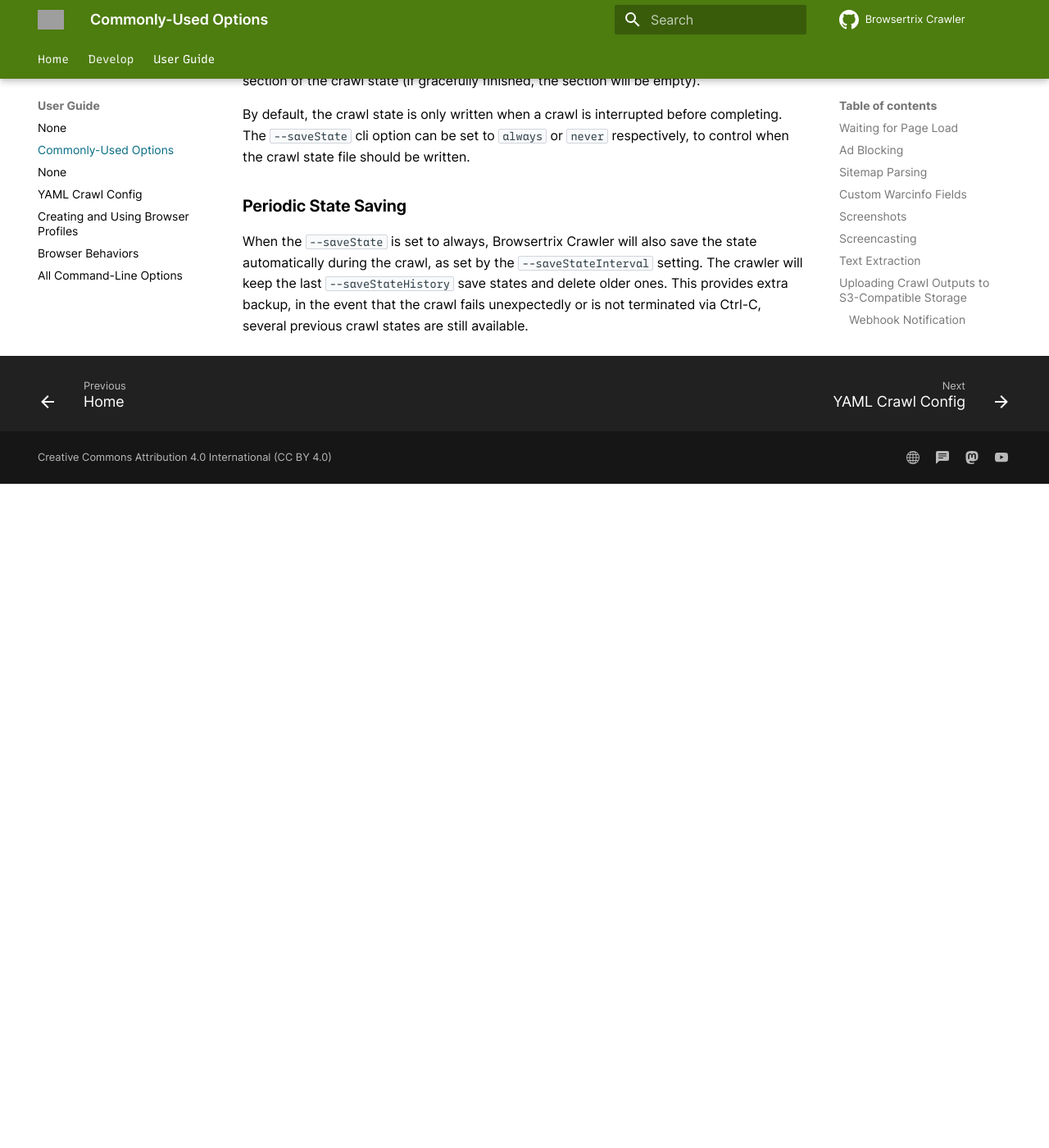
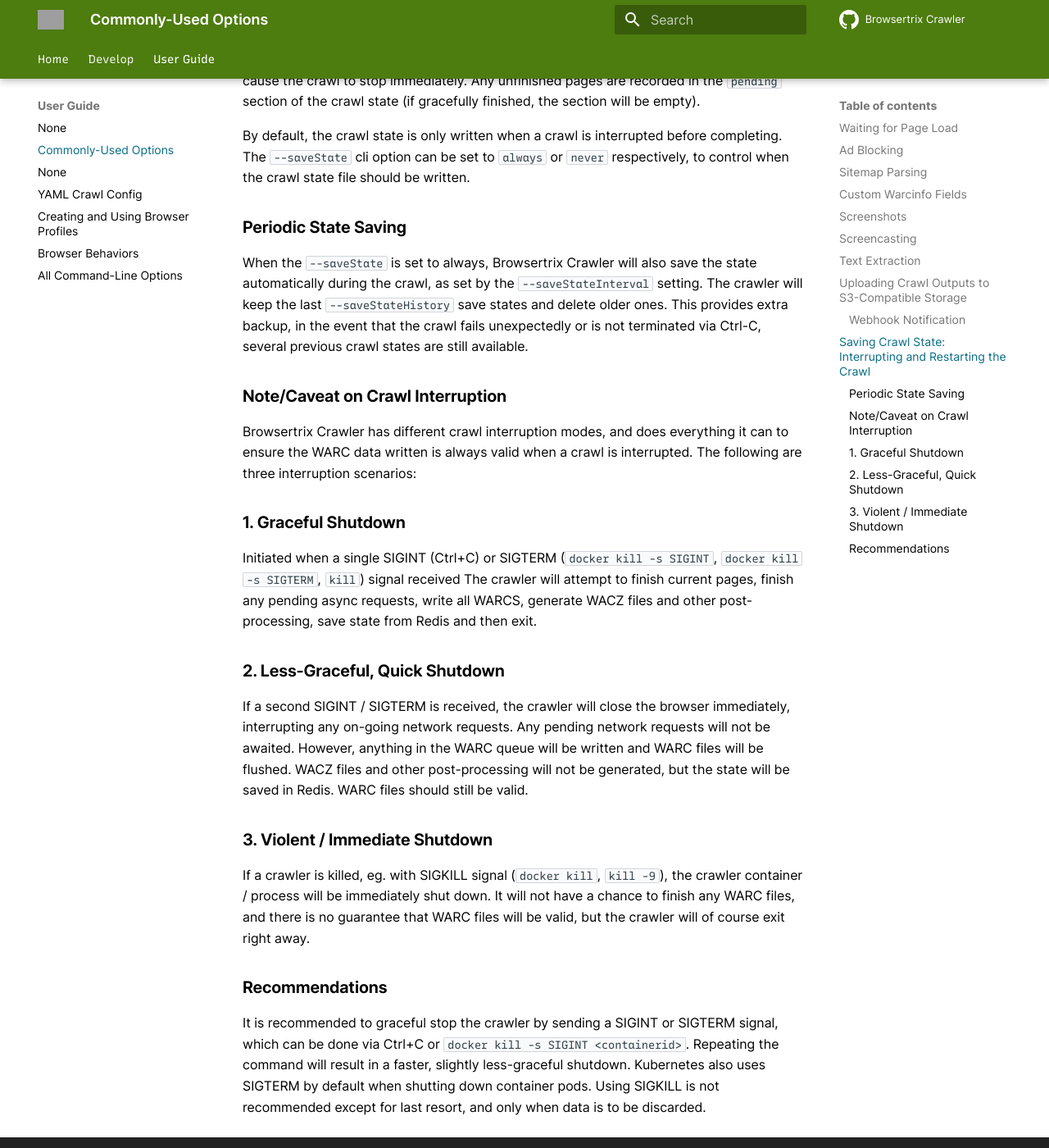
Before and after one commit to webrecorder/browsertrix-crawler, an MkDocs documentation site: the page built from docs/docs/user-guide/common-options.md, in a window 1280 px wide and 1400 px high, scrolled down 4204 px. Shown: the whole window at 82% size. Built offline with MkDocs 1.6.1 and Material for MkDocs 9.7.7, drawn with Linux system fonts in a browser that asks for light colours; comment, search, counter and statistics services are not loaded; before the commit the page ends 4794 px from its top, so only the background shows below that; some of the changed text lies outside the part shown; grey boxes are pictures that could not be loaded.

Commit message:
add interruption docs

```diff
--- a/docs/docs/user-guide/common-options.md
+++ b/docs/docs/user-guide/common-options.md
@@ -115,7 +115,7 @@
 
 ## Saving Crawl State: Interrupting and Restarting the Crawl
 
-A crawl can be gracefully interrupted with Ctrl-C (SIGINT) or a SIGTERM.
+A crawl can be gracefully interrupted with Ctrl-C (SIGINT) or a SIGTERM (see below for more details).
 
 When a crawl is interrupted, the current crawl state is written to the `crawls` subdirectory inside the collection directory. The crawl state includes the current YAML config, if any, plus the current state of the crawl.
 
@@ -128,3 +128,31 @@
 ### Periodic State Saving
 
 When the `--saveState` is set to always, Browsertrix Crawler will also save the state automatically during the crawl, as set by the `--saveStateInterval` setting. The crawler will keep the last `--saveStateHistory` save states and delete older ones. This provides extra backup, in the event that the crawl fails unexpectedly or is not terminated via Ctrl-C, several previous crawl states are still available.
+
+### Note/Caveat on Crawl Interruption
+
+Browsertrix Crawler has different crawl interruption modes, and does everything it can to ensure the WARC data written is always valid when a crawl is interrupted. The following are three interruption scenarios:
+
+### 1. Graceful Shutdown
+
+Initiated when a single SIGINT (Ctrl+C) or SIGTERM (`docker kill -s SIGINT`, `docker kill -s SIGTERM`, `kill`) signal received
+The crawler will attempt to finish current pages, finish any pending async requests, write all WARCS, generate WACZ files
+and other post-processing, save state from Redis and then exit.
+
+### 2. Less-Graceful, Quick Shutdown
+
+If a second SIGINT / SIGTERM is received, the crawler will close the browser immediately, interrupting any on-going network requests.
+Any pending network requests will not be awaited. However, anything in the WARC queue will be written and WARC files will be flushed.
+WACZ files and other post-processing will not be generated, but the state will be saved in Redis.
+WARC files should still be valid.
+
+### 3. Violent / Immediate Shutdown
+
+If a crawler is killed, eg. with SIGKILL signal (`docker kill`, `kill -9`), the crawler container / process will be immediately shut down. It will not have a chance to finish any WARC files, and there is no guarantee that WARC files will be valid, but the crawler will of course exit right away.
+
+
+### Recommendations
+
+It is recommended to graceful stop the crawler by sending a SIGINT or SIGTERM signal, which can be done via Ctrl+C or `docker kill -s SIGINT <containerid>`. Repeating the command will result in a faster, slightly less-graceful shutdown.
+Kubernetes also uses SIGTERM by default when shutting down container pods. Using SIGKILL is not recommended
+except for last resort, and only when data is to be discarded.
```
